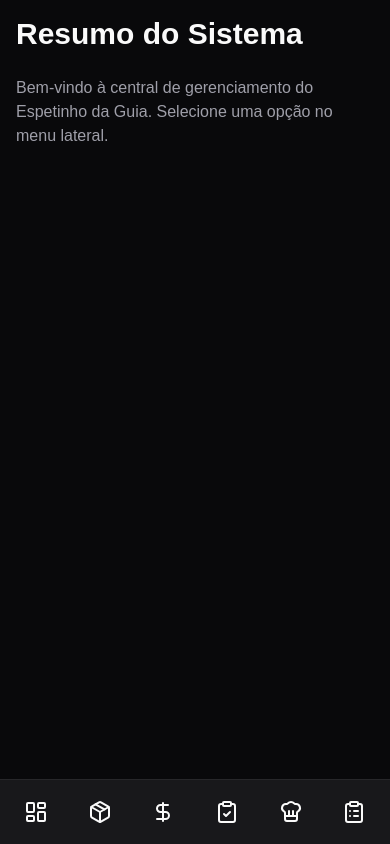
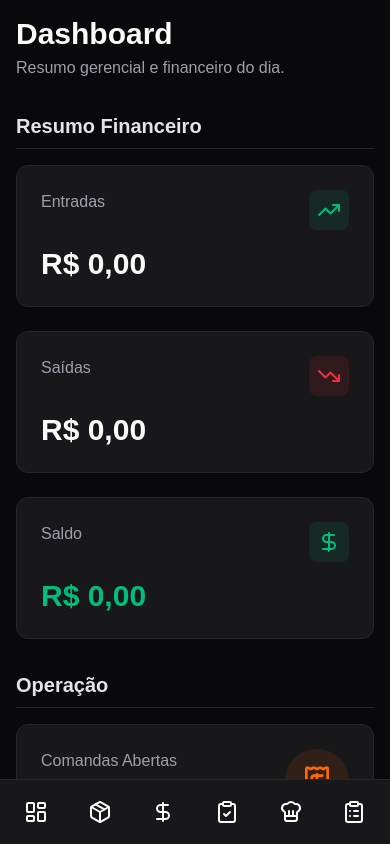
Before and after one commit to cosmo-matias/espetinho-da-guia-app, a Next.js app: page /admin in a window 390 px wide. Built offline with nearby package versions, Linux system fonts and the light colour scheme; no server answers; the database is empty.

Commit message:
feat: dashboard gerencial com resumo financeiro, operacao e alertas de estoque

```diff
--- a/src/app/admin/page.tsx
+++ b/src/app/admin/page.tsx
@@ -1,8 +1,154 @@
-export default function AdminDashboard() {
+"use client";
+
+import { useState, useEffect } from 'react';
+import { getTransactions } from '@/lib/services/transactionService';
+import { getOrders } from '@/lib/services/orderService';
+import { getProducts } from '@/lib/services/productService';
+import { TrendingUp, TrendingDown, Receipt, AlertTriangle, Package, DollarSign } from 'lucide-react';
+import { Product } from '@/types';
+
+export default function AdminDashboardPage() {
+  const [loading, setLoading] = useState(true);
+  const [metrics, setMetrics] = useState({
+    income: 0,
+    expenses: 0,
+    balance: 0,
+    openOrders: 0,
+    ticketMedio: 0
+  });
+  const [lowStock, setLowStock] = useState<Product[]>([]);
+
+  useEffect(() => {
+    const loadDashboard = async () => {
+      setLoading(true);
+      const [transactions, orders, products] = await Promise.all([
+        getTransactions(),
+        getOrders(),
+        getProducts()
+      ]);
+
+      const income = transactions.filter(t => t.type === 'INCOME').reduce((acc, t) => acc + t.amount, 0);
+      const expenses = transactions.filter(t => t.type === 'EXPENSE').reduce((acc, t) => acc + t.amount, 0);
+
+      const openOrders = orders.filter(o => o.status === 'OPEN' || o.status === 'CLOSING_REQUESTED').length;
+      const closedOrders = orders.filter(o => o.status === 'CLOSED');
+
+      const totalGanho = closedOrders.reduce((acc, o) => acc + o.total, 0);
+      const ticketMedio = closedOrders.length > 0 ? totalGanho / closedOrders.length : 0;
+
+      const lowStockProducts = products.filter(p => (p.stockQuantity || 0) < 10);
+
+      setMetrics({
+        income,
+        expenses,
+        balance: income - expenses,
+        openOrders,
+        ticketMedio
+      });
+      setLowStock(lowStockProducts);
+      setLoading(false);
+    };
+
+    loadDashboard();
+  }, []);
+
   return (
-    <div className="space-y-6">
-      <h1 className="text-3xl font-bold">Resumo do Sistema</h1>
-      <p className="text-zinc-400">Bem-vindo à central de gerenciamento do Espetinho da Guia. Selecione uma opção no menu lateral.</p>
+    <div className="space-y-8">
+      <div>
+        <h1 className="text-3xl font-bold">Dashboard</h1>
+        <p className="text-zinc-400 mt-1">Resumo gerencial e financeiro do dia.</p>
+      </div>
+
+      {loading ? (
+        <div className="text-zinc-500">Carregando dados...</div>
+      ) : (
+        <>
+          <section className="space-y-4">
+            <h2 className="text-xl font-semibold text-zinc-200 border-b border-zinc-800 pb-2">Resumo Financeiro</h2>
+            <div className="grid grid-cols-1 md:grid-cols-2 lg:grid-cols-3 gap-6">
+              <div className="bg-zinc-900 p-6 rounded-xl border border-zinc-800 flex flex-col justify-between">
+                <div className="flex justify-between items-start mb-4">
+                  <span className="text-zinc-400 font-medium">Entradas</span>
+                  <div className="p-2 bg-emerald-500/10 rounded-lg">
+                    <TrendingUp className="text-emerald-500" size={24} />
+                  </div>
+                </div>
+                <span className="text-3xl font-bold text-zinc-50">R$ {metrics.income.toFixed(2).replace('.', ',')}</span>
+              </div>
+
+              <div className="bg-zinc-900 p-6 rounded-xl border border-zinc-800 flex flex-col justify-between">
+                <div className="flex justify-between items-start mb-4">
+                  <span className="text-zinc-400 font-medium">Saídas</span>
+                  <div className="p-2 bg-red-500/10 rounded-lg">
+                    <TrendingDown className="text-red-500" size={24} />
+                  </div>
+                </div>
+                <span className="text-3xl font-bold text-zinc-50">R$ {metrics.expenses.toFixed(2).replace('.', ',')}</span>
+              </div>
+
+              <div className="bg-zinc-900 p-6 rounded-xl border border-zinc-800 flex flex-col justify-between">
+                <div className="flex justify-between items-start mb-4">
+                  <span className="text-zinc-400 font-medium">Saldo</span>
+                  <div className={`p-2 rounded-lg ${metrics.balance >= 0 ? 'bg-emerald-500/10' : 'bg-red-500/10'}`}>
+                    <DollarSign className={metrics.balance >= 0 ? 'text-emerald-500' : 'text-red-500'} size={24} />
+                  </div>
+                </div>
+                <span className={`text-3xl font-bold ${metrics.balance >= 0 ? 'text-emerald-500' : 'text-red-500'}`}>
+                  R$ {metrics.balance.toFixed(2).replace('.', ',')}
+                </span>
+              </div>
+            </div>
+          </section>
+
+          <section className="space-y-4">
+            <h2 className="text-xl font-semibold text-zinc-200 border-b border-zinc-800 pb-2">Operação</h2>
+            <div className="grid grid-cols-1 md:grid-cols-2 gap-6">
+              <div className="bg-zinc-900 p-6 rounded-xl border border-zinc-800 flex items-center justify-between">
+                <div>
+                  <span className="text-zinc-400 font-medium block mb-1">Comandas Abertas</span>
+                  <span className="text-3xl font-bold text-orange-500">{metrics.openOrders}</span>
+                </div>
+                <div className="p-4 bg-orange-500/10 rounded-full">
+                  <Receipt className="text-orange-500" size={32} />
+                </div>
+              </div>
+
+              <div className="bg-zinc-900 p-6 rounded-xl border border-zinc-800 flex items-center justify-between">
+                <div>
+                  <span className="text-zinc-400 font-medium block mb-1">Ticket Médio</span>
+                  <span className="text-3xl font-bold text-emerald-500">R$ {metrics.ticketMedio.toFixed(2).replace('.', ',')}</span>
+                </div>
+                <div className="p-4 bg-emerald-500/10 rounded-full">
+                  <Package className="text-emerald-500" size={32} />
+                </div>
+              </div>
+            </div>
+          </section>
+
+          <section className="space-y-4">
+            <h2 className="text-xl font-semibold text-zinc-200 border-b border-zinc-800 pb-2 flex items-center gap-2">
+              <AlertTriangle className="text-yellow-500" size={24} />
+              Alertas de Estoque
+            </h2>
+            <div className="bg-zinc-900 rounded-xl border border-zinc-800 p-4">
+              {lowStock.length > 0 ? (
+                <ul className="space-y-3">
+                  {lowStock.map(p => (
+                    <li key={p.id} className="flex justify-between items-center p-3 bg-zinc-950/50 rounded-lg border border-zinc-800/50">
+                      <span className="font-medium">{p.name} <span className="text-xs text-zinc-500 ml-2">({p.category})</span></span>
+                      <span className="text-red-400 font-bold bg-red-400/10 px-3 py-1 rounded-full text-sm">
+                        Restam: {p.stockQuantity || 0}
+                      </span>
+                    </li>
+                  ))}
+                </ul>
+              ) : (
+                <p className="text-zinc-500 text-center py-4">Nenhum produto com estoque baixo.</p>
+              )}
+            </div>
+          </section>
+        </>
+      )}
     </div>
   );
 }
```
